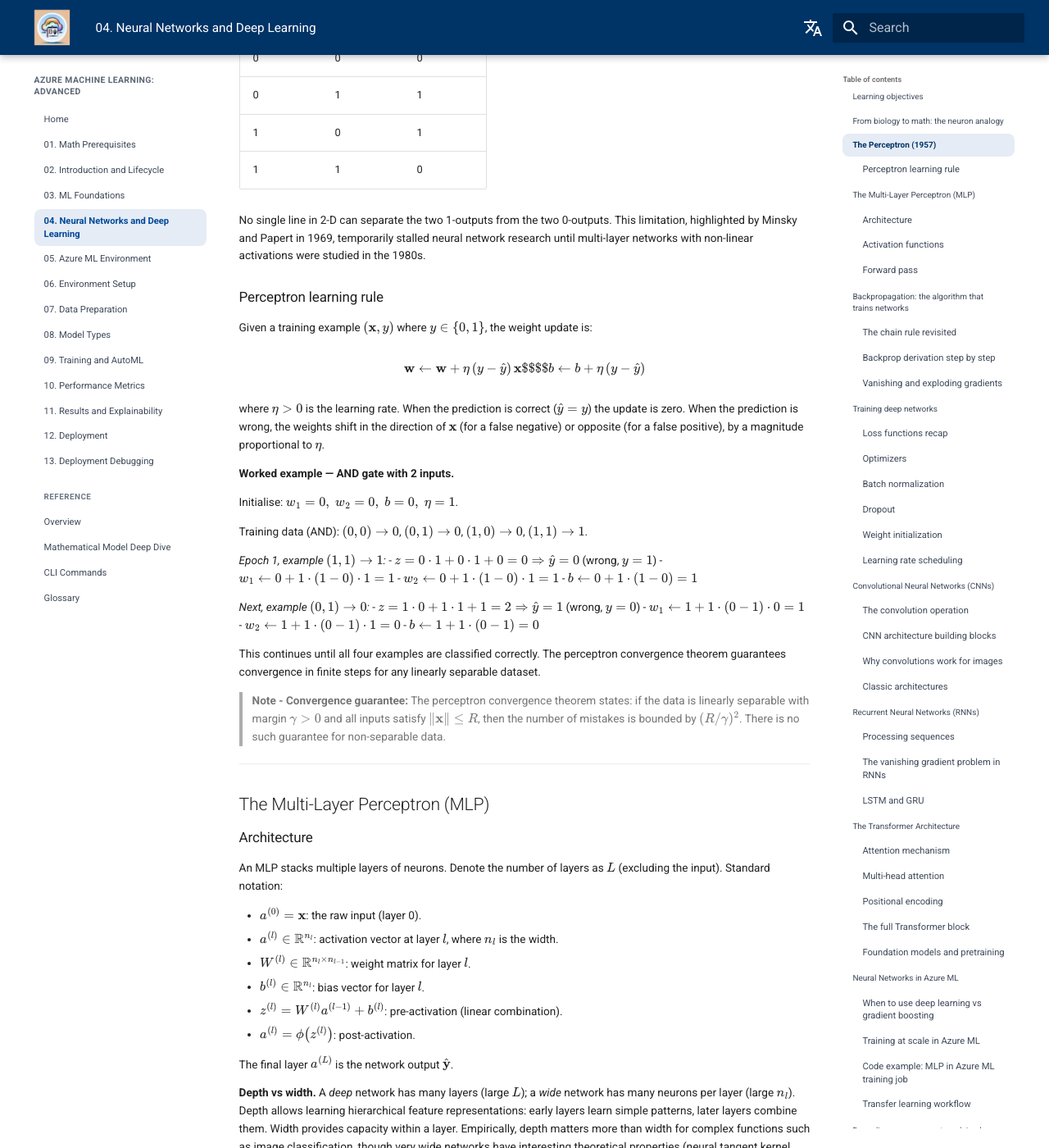
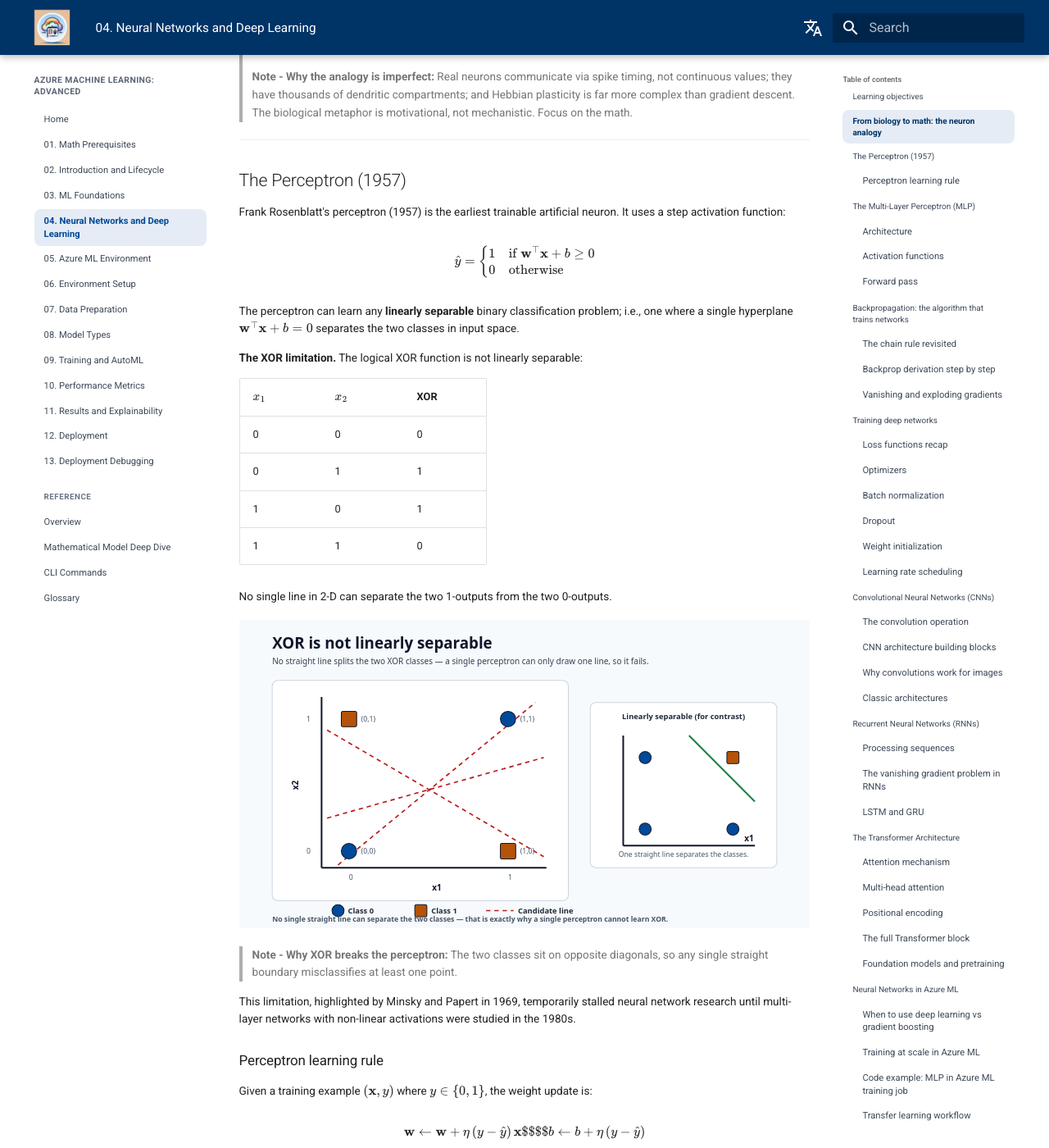
Before and after one commit to Cloud2BR-MSFTLearningHub/Azure-ML-Advanced, an MkDocs documentation site: the page built from docs/modules/neural-networks.md, in a window 1280 px wide and 1400 px high, scrolled down 1607 px. Shown: the whole window at 82% size. Built offline with MkDocs 1.6.1 and Material for MkDocs 9.7.7, drawn with Linux system fonts in a browser that asks for light colours; comment, search, counter and statistics services are not loaded; some of the changed text lies outside the part shown.

Commit message:
Add technical diagrams to math-prerequisites and neural-networks (EN+ES)

```diff
--- a/docs/modules/neural-networks.md
+++ b/docs/modules/neural-networks.md
@@ -47,6 +47,10 @@ The vector $\mathbf{x} \in \mathbb{R}^d$ is the input, $\mathbf{w} \in \mathbb{R
 bias, and $\phi$ the activation function. Everything in deep learning is built from repeated
 application of this pattern.
 
+![Anatomy of an artificial neuron](../assets/img/neuron-anatomy.svg)
+
+> **Note - Reading the neuron:** Inputs flow left to right — each is scaled by a weight, summed into Σ, shifted by the bias b to form z, then passed through φ to produce ŷ.
+
 > **Note - Why the analogy is imperfect:** Real neurons communicate via spike timing, not continuous values;
 > they have thousands of dendritic compartments; and Hebbian plasticity is far more complex than
 > gradient descent. The biological metaphor is motivational, not mechanistic. Focus on the math.
@@ -73,6 +77,11 @@ where a single hyperplane $\mathbf{w}^\top \mathbf{x} + b = 0$ separates the two
 | 1     | 1     | 0   |
 
 No single line in 2-D can separate the two 1-outputs from the two 0-outputs.
+
+![XOR is not linearly separable](../assets/img/xor-not-separable.svg)
+
+> **Note - Why XOR breaks the perceptron:** The two classes sit on opposite diagonals, so any single straight boundary misclassifies at least one point.
+
 This limitation, highlighted by Minsky and Papert in 1969, temporarily stalled neural network
 research until multi-layer networks with non-linear activations were studied in the 1980s.
 
@@ -155,6 +164,10 @@ Non-linearity is what grants the Universal Approximation Theorem its force.
 | Leaky ReLU | $\max(\alpha z, z),\;\alpha \ll 1$ | $(-\infty,\infty)$ | Fixes dead neurons |
 | GELU | $z \,\Phi(z)$ where $\Phi$ is the Normal CDF | $\approx(-0.17,\infty)$ | Used in BERT, GPT |
 | Softmax | $\sigma(\mathbf{z})_k = \frac{e^{z_k}}{\sum_j e^{z_j}}$ | $(0,1)$, sums to 1 | Output layer, multiclass |
+
+![Common activation functions](../assets/img/activation-functions.svg)
+
+> **Note - Shape matters:** Sigmoid and Tanh saturate at the extremes (vanishing gradients), while ReLU and Leaky ReLU stay linear for positive z, keeping gradients alive.
 
 **Why ReLU dominates.** For $z > 0$, $\frac{d}{dz}\text{ReLU}(z) = 1$, so the gradient does not
 saturate for positive pre-activations. This makes training deep networks dramatically faster.
```
Also changed, not shown: docs/modules/math-prerequisites.md (+12 -0 lines), i18n-es/modules/math-prerequisites.md (+12 -0 lines), i18n-es/modules/neural-networks.md (+13 -0 lines), docs/assets/img/activation-functions.svg (added), docs/assets/img/bayes-theorem.svg (added), docs/assets/img/gaussian-distribution.svg (added), docs/assets/img/neuron-anatomy.svg (added), docs/assets/img/probability-distributions.svg (added), docs/assets/img/xor-not-separable.svg (added), i18n-es/assets/img/activation-functions.svg (added), i18n-es/assets/img/bayes-theorem.svg (added), i18n-es/assets/img/gaussian-distribution.svg (added), i18n-es/assets/img/neuron-anatomy.svg (added), i18n-es/assets/img/probability-distributions.svg (added), 1 more files.
